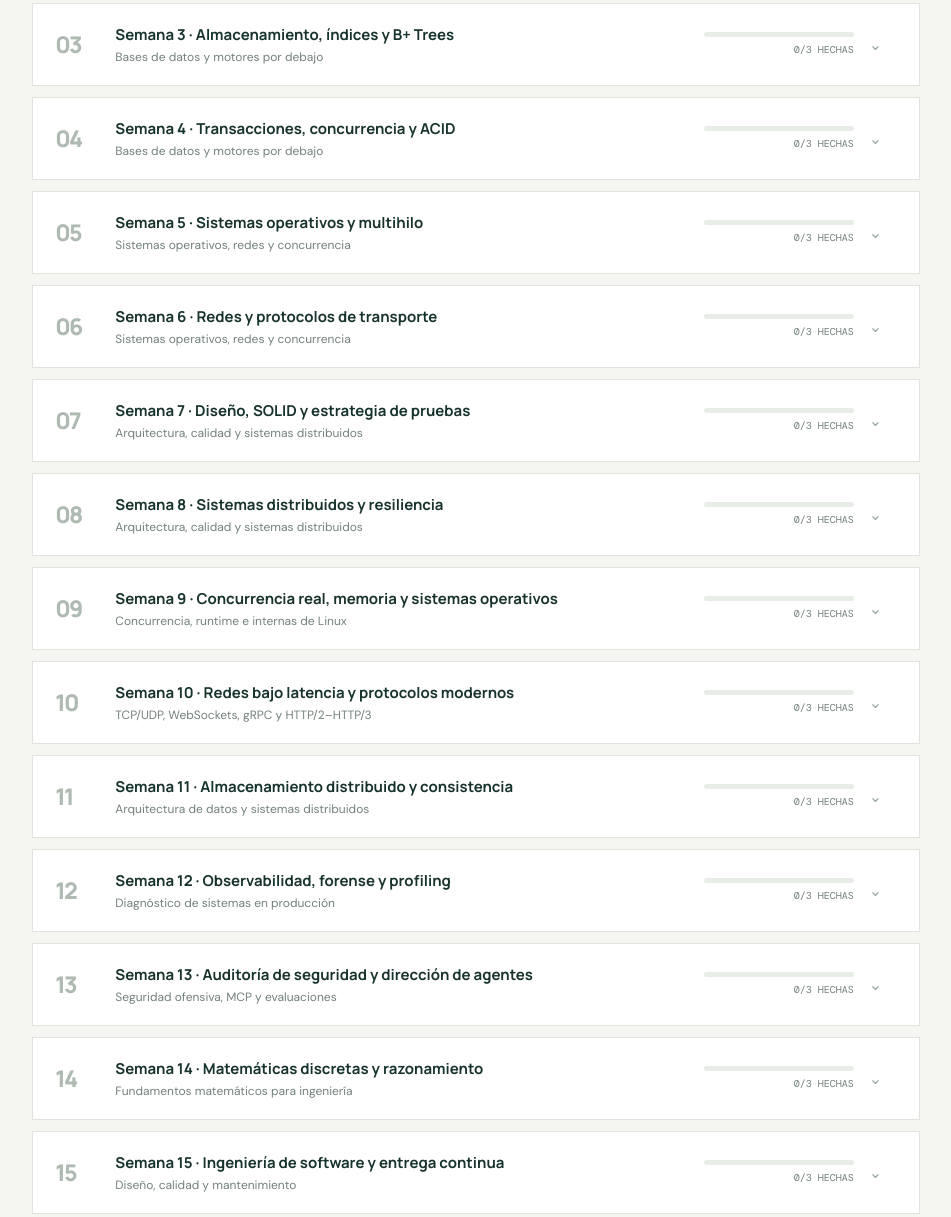
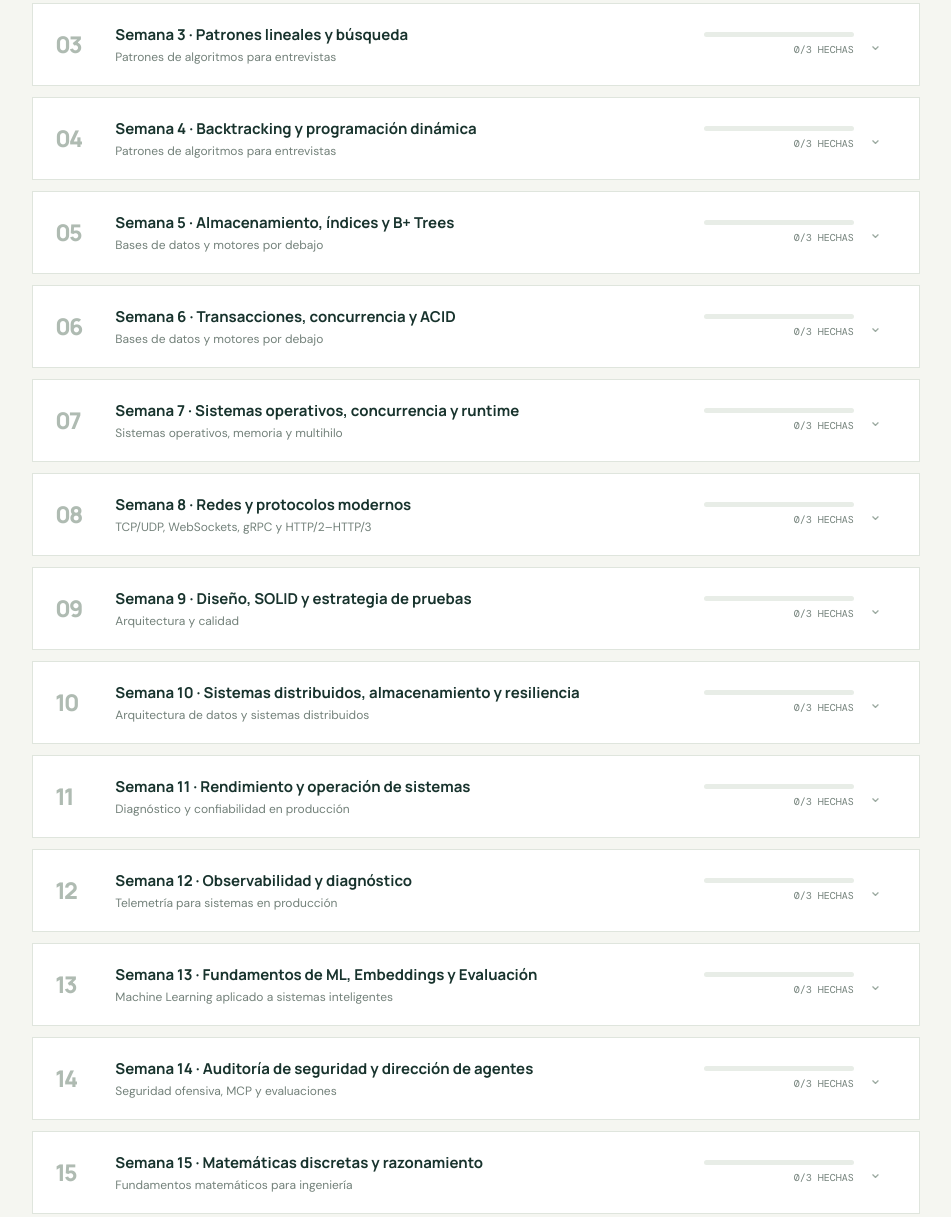
Before and after one commit to diegoparr/mi-todo-plan, a plain HTML site: page index.html in a window 1280 px wide. Shown: the part 1333-2550 px from the top of the page, without its empty margins (294-1245 px from the left). Drawn offline with nearby package versions, Linux system fonts and the light colour scheme.

Commit message:
Actualiza plan de estudio Ruta CS
Co-authored-by: Copilot <223556219+Copilot@users.noreply.github.com>

```diff
--- a/app.js
+++ b/app.js
@@ -1,102 +1,143 @@
 const weeks = [
   { title: "Complejidad, tablas hash y estructuras lineales", subtitle: "Algoritmos y estructuras de datos", tasks: [
-    ["Complejidad y Notación Big-O", "Tiempo vs. espacio auxiliar, peor caso y costos comunes.", "TEORÍA", "1.5 h"],
-    ["Arreglos vs. listas enlazadas", "Localidad de referencia y patrones de asignación de memoria.", "TEORÍA", "1 h"],
-    ["Tabla hash manual", "Implementar encadenamiento separado y analizar colisiones.", "PRÁCTICA", "2 h"],
+    ["Complejidad y Notación Big-O", "Tiempo vs. espacio auxiliar, peor caso y costos comunes.", "TEORÍA", "1.5 h", ["0-0"]],
+    ["Arreglos vs. listas enlazadas", "Localidad de referencia y patrones de asignación de memoria.", "TEORÍA", "1 h", ["0-1"]],
+    ["Tabla hash manual", "Implementar encadenamiento separado y analizar colisiones.", "PRÁCTICA", "2 h", ["0-2"]],
   ]},
   { title: "Árboles, heaps y grafos", subtitle: "Algoritmos y estructuras de datos", tasks: [
-    ["BST, AVL y Red-Black Trees", "Propiedades de orden, degradación y balanceo.", "TEORÍA", "1.5 h"],
-    ["Heaps y colas de prioridad", "Representación en arreglo, inserción y extracción en O(log n).", "TEORÍA", "1 h"],
-    ["Recorridos BFS y DFS", "Resolver 6 ejercicios de Trees y 6 de Graphs en NeetCode.", "PRÁCTICA", "3 h"],
+    ["BST, AVL y Red-Black Trees", "Propiedades de orden, degradación y balanceo.", "TEORÍA", "1.5 h", ["1-0"]],
+    ["Heaps y colas de prioridad", "Representación en arreglo, inserción y extracción en O(log n).", "TEORÍA", "1 h", ["1-1"]],
+    ["Recorridos BFS y DFS", "Resolver 6 ejercicios de Trees y 6 de Graphs en NeetCode.", "PRÁCTICA", "3 h", ["1-2"]],
+  ]},
+  { title: "Patrones lineales y búsqueda", subtitle: "Patrones de algoritmos para entrevistas", tasks: [
+    ["Sliding Window y Two Pointers", "Identificar ventanas expandibles, contracción y recorridos con dos punteros.", "TEORÍA", "1.5 h"],
+    ["Binary Search en respuestas", "Convertir problemas de optimización en una búsqueda binaria sobre el espacio de respuestas.", "TEORÍA", "1.5 h"],
+    ["Práctica de patrones lineales", "Resolver 8 ejercicios de Sliding Window, Two Pointers y Binary Search en NeetCode.", "PRÁCTICA", "3 h"],
+  ]},
+  { title: "Backtracking y programación dinámica", subtitle: "Patrones de algoritmos para entrevistas", tasks: [
+    ["Árboles de decisión y backtracking", "Modelar elecciones, restricciones, poda y estados visitados.", "TEORÍA", "1.5 h"],
+    ["Memoización y tabulación", "Comparar memoización con tabulación 1D/2D y reconocer estados recurrentes.", "TEORÍA", "1.5 h"],
+    ["DP y grafos en práctica", "Resolver 8 ejercicios de DP, Dijkstra y Topological Sort en NeetCode.", "PRÁCTICA", "3 h"],
   ]},
   { title: "Almacenamiento, índices y B+ Trees", subtitle: "Bases de datos y motores por debajo", tasks: [
-    ["Páginas de disco e I/O", "Entender por qué el acceso a disco cuesta más que la RAM.", "TEORÍA", "1 h"],
-    ["Árboles B y B+ Trees", "Fan-out, nodos hoja enlazados y consultas de rango.", "TEORÍA", "1.5 h"],
-    ["Laboratorio de EXPLAIN ANALYZE", "Insertar 500.000 filas y comparar consultas con índices.", "LABORATORIO", "3 h"],
+    ["Páginas de disco e I/O", "Entender por qué el acceso a disco cuesta más que la RAM.", "TEORÍA", "1 h", ["2-0"]],
+    ["Árboles B y B+ Trees", "Fan-out, nodos hoja enlazados y consultas de rango.", "TEORÍA", "1.5 h", ["2-1"]],
+    ["Laboratorio de EXPLAIN ANALYZE", "Insertar 500.000 filas y comparar consultas con índices.", "LABORATORIO", "3 h", ["2-2"]],
   ]},
   { title: "Transacciones, concurrencia y ACID", subtitle: "Bases de datos y motores por debajo", tasks: [
-    ["Atomicidad, durabilidad y WAL", "Comprender el registro de escritura anticipada.", "TEORÍA", "1 h"],
-    ["Niveles de aislamiento", "Revisar las anomalías y los 4 niveles ANSI.", "TEORÍA", "1.5 h"],
-    ["Carreras y deadlocks transaccionales", "Recrear una condición de carrera desde dos terminales.", "LABORATORIO", "3 h"],
+    ["Atomicidad, durabilidad y WAL", "Comprender el registro de escritura anticipada.", "TEORÍA", "1 h", ["3-0"]],
+    ["Niveles de aislamiento", "Revisar las anomalías y los 4 niveles ANSI.", "TEORÍA", "1.5 h", ["3-1"]],
+    ["Carreras y deadlocks transaccionales", "Recrear una condición de carrera desde dos terminales.", "LABORATORIO", "3 h", ["3-2"]],
   ]},
-  { title: "Sistemas operativos y multihilo", subtitle: "Sistemas operativos, redes y concurrencia", tasks: [
-    ["Procesos vs. hilos", "Memoria aislada, memoria compartida y context switch.", "TEORÍA", "1 h"],
-    ["Memoria virtual y thrashing", "Tablas de páginas, page faults y swap.", "TEORÍA", "1 h"],
-    ["Provocar y resolver un deadlock", "Dos hilos, dos recursos y ordenamiento global.", "LABORATORIO", "2.5 h"],
+  { title: "Sistemas operativos, concurrencia y runtime", subtitle: "Sistemas operativos, memoria y multihilo", tasks: [
+    ["Procesos, hilos y sincronización", "Unificar memoria aislada, memoria compartida, context switch, mutex, semáforos y canales.", "TEORÍA", "2 h", ["4-0", "8-0"]],
+    ["Memoria virtual, GC y fugas", "Relacionar page faults, swap, heap, fragmentación, referencias retenidas y file descriptors.", "TEORÍA", "2 h", ["4-1", "8-1"]],
+    ["Laboratorio de carga concurrente", "Provocar un deadlock, implementar un pool de workers y resolver carreras bajo contención.", "LABORATORIO", "3 h", ["4-2", "8-2"]],
   ]},
-  { title: "Redes y protocolos de transporte", subtitle: "Sistemas operativos, redes y concurrencia", tasks: [
-    ["Modelo TCP/IP", "Responsabilidades de IP, enrutamiento y transporte.", "TEORÍA", "1 h"],
-    ["TCP, UDP y HTTP", "Handshake, control de congestión y evolución de HTTP.", "TEORÍA", "1.5 h"],
-    ["Inspeccionar tráfico de red", "Observar TCP y DNS con curl -v o Wireshark.", "LABORATORIO", "2 h"],
+  { title: "Redes y protocolos modernos", subtitle: "TCP/UDP, WebSockets, gRPC y HTTP/2–HTTP/3", tasks: [
+    ["Modelo TCP/IP y transporte", "Integrar IP, enrutamiento, TCP, UDP, handshake, congestión y backpressure.", "TEORÍA", "2 h", ["5-0", "9-0"]],
+    ["HTTP, multiplexación y comunicación", "Comparar HTTP, WebSockets, gRPC, HTTP/2 y HTTP/3 sobre QUIC; identificar head-of-line blocking.", "TEORÍA", "2 h", ["5-1", "9-1"]],
+    ["Laboratorio de red degradada", "Inspeccionar TCP y DNS y emular latencia, pérdida y jitter con métricas.", "LABORATORIO", "3 h", ["5-2", "9-2"]],
   ]},
-  { title: "Diseño, SOLID y estrategia de pruebas", subtitle: "Arquitectura, calidad y sistemas distribuidos", tasks: [
-    ["SOLID en la práctica", "LSP, ISP y DIP con inyección de dependencias.", "TEORÍA", "1.5 h"],
-    ["Taxonomía de test doubles", "Dummies, stubs, mocks y fakes: cuándo usar cada uno.", "TEORÍA", "1 h"],
-    ["Refactorizar y probar", "Desacoplar un módulo y escribir pruebas unitarias.", "PRÁCTICA", "3 h"],
+  { title: "Diseño, SOLID y estrategia de pruebas", subtitle: "Arquitectura y calidad", tasks: [
+    ["SOLID en la práctica", "LSP, ISP y DIP con inyección de dependencias.", "TEORÍA", "1.5 h", ["6-0"]],
+    ["Taxonomía de test doubles", "Dummies, stubs, mocks y fakes: cuándo usar cada uno.", "TEORÍA", "1 h", ["6-1"]],
+    ["Refactorizar y probar", "Desacoplar un módulo y escribir pruebas unitarias.", "PRÁCTICA", "3 h", ["6-2"]],
   ]},
-  { title: "Sistemas distribuidos y resiliencia", subtitle: "Arquitectura, calidad y sistemas distribuidos", tasks: [
-    ["Teorema CAP", "Consistencia, disponibilidad y particiones de red.", "TEORÍA", "1 h"],
-    ["Patrones de resiliencia", "Circuit breaker, retries, rate limiting e idempotencia.", "TEORÍA", "1.5 h"],
-    ["Diseñar una arquitectura resiliente", "Diagrama de un sistema de alto tráfico.", "PRÁCTICA", "3 h"],
+  { title: "Sistemas distribuidos, almacenamiento y resiliencia", subtitle: "Arquitectura de datos y sistemas distribuidos", tasks: [
+    ["CAP, consistencia y particionamiento", "Unificar CAP, consistencia eventual, B+ Trees, LSM y distribución por particiones.", "TEORÍA", "2 h", ["7-0", "10-0"]],
+    ["Resiliencia, Saga e idempotencia", "Diseñar circuit breakers, retries, rate limiting, transacciones Saga y claves idempotentes.", "TEORÍA", "2 h", ["7-1", "10-1"]],
+    ["Arquitectura distribuida resiliente", "Construir un flujo con colas y backoff; diagramar un sistema de alto tráfico.", "LABORATORIO", "3 h", ["7-2", "10-2"]],
   ]},
-  { title: "Concurrencia real, memoria y sistemas operativos", subtitle: "Concurrencia, runtime e internas de Linux", tasks: [
-    ["Primitivas de sincronización", "Comparar mutex, semáforos y canales; detectar carreras y evitar deadlocks bajo contención.", "TEORÍA", "2 h"],
-    ["GC, heap y fugas de memoria", "Analizar pausas del recolector, fragmentación, referencias retenidas y consumo de file descriptors en Linux.", "TEORÍA", "2 h"],
-    ["Laboratorio de carga concurrente", "Implementar un pool de workers, medir contención y resolver una carrera con herramientas de profiling.", "LABORATORIO", "3 h"],
+  { title: "Rendimiento y operación de sistemas", subtitle: "Diagnóstico y confiabilidad en producción", tasks: [
+    ["Heap dumps y flame graphs", "Leer volcados de memoria, gráficos de llamadas y perfiles de CPU.", "TEORÍA", "2 h", ["11-0"]],
+    ["Profiling y file descriptors", "Localizar fugas, bloqueos y agotamiento de recursos en Linux.", "PRÁCTICA", "2 h"],
+    ["Incidente de rendimiento", "Reproducir una latencia de 3 segundos y confirmar la causa con trazas y perfiles.", "LABORATORIO", "3 h"],
   ]},
-  { title: "Redes bajo latencia y protocolos modernos", subtitle: "TCP/UDP, WebSockets, gRPC y HTTP/2–HTTP/3", tasks: [
-    ["TCP, UDP y buffers de red", "Estudiar control de congestión, ventanas, backpressure y degradación de paquetes con latencia real.", "TEORÍA", "2 h"],
-    ["Multiplexación y comunicación", "Comparar WebSockets y gRPC con HTTP/2 y HTTP/3 sobre QUIC; identificar head-of-line blocking.", "TEORÍA", "2 h"],
-    ["Laboratorio de red degradada", "Emular latencia, pérdida y jitter; observar throughput, retransmisiones y colas con métricas.", "LABORATORIO", "3 h"],
+  { title: "Observabilidad y diagnóstico", subtitle: "Telemetría para sistemas en producción", tasks: [
+    ["Trazabilidad y telemetría", "Instrumentar una petición con OpenTelemetry, métricas Prometheus y logs estructurados correlacionados.", "PRÁCTICA", "2 h", ["11-1"]],
+    ["Runbooks y señales operativas", "Definir métricas de salud, alertas accionables y procedimientos de respuesta.", "TEORÍA", "2 h"],
+    ["Laboratorio de diagnóstico", "Usar trazas y perfiles para aislar una regresión de rendimiento.", "LABORATORIO", "3 h", ["11-2"]],
   ]},
-  { title: "Almacenamiento distribuido y consistencia", subtitle: "Arquitectura de datos y sistemas distribuidos", tasks: [
-    ["B+ Trees, LSM y particionamiento", "Contrastar índices B+ con árboles LSM, compaction, almacenamiento columnar y distribución por particiones.", "TEORÍA", "2 h"],
-    ["CAP, Saga e idempotencia", "Diseñar consistencia eventual, transacciones Saga y claves idempotentes para no duplicar cobros.", "TEORÍA", "2 h"],
-    ["Colas y resiliencia distribuida", "Construir un flujo con Kafka, RabbitMQ o Redis Streams usando backoff exponencial, circuit breaker y rate limiting.", "LABORATORIO", "3 h"],
-  ]},
-  { title: "Observabilidad, forense y profiling", subtitle: "Diagnóstico de sistemas en producción", tasks: [
-    ["Heap dumps y flame graphs", "Leer volcados de memoria, gráficos de llamadas y perfiles de CPU para localizar fugas y bloqueos.", "TEORÍA", "2 h"],
-    ["Trazabilidad y telemetría", "Instrumentar una petición con OpenTelemetry, métricas Prometheus y logs estructurados correlacionados.", "PRÁCTICA", "2 h"],
-    ["Incidente de rendimiento", "Reproducir una latencia de 3 segundos, formular hipótesis y confirmar la causa con trazas y perfiles.", "LABORATORIO", "3 h"],
+  { title: "Fundamentos de ML, Embeddings y Evaluación", subtitle: "Machine Learning aplicado a sistemas inteligentes", tasks: [
+    ["Regresión, clasificación y descenso de gradiente", "Estudiar los fundamentos de regresión, clasificación y optimización por descenso de gradiente.", "TEORÍA", "2 h"],
+    ["Espacios vectoriales y RAG", "Practicar similitud coseno y chunking para recuperar contexto en sistemas RAG.", "PRÁCTICA", "2 h"],
+    ["Laboratorio de evaluación", "Calcular Precision, Recall, F1 y matriz de confusión sobre un dataset real.", "LABORATORIO", "3 h"],
   ]},
   { title: "Auditoría de seguridad y dirección de agentes", subtitle: "Seguridad ofensiva, MCP y evaluaciones", tasks: [
-    ["Auditoría de código generado", "Detectar prompt injection indirecta, timing attacks, fugas de contexto, CORS/tokens y escalada de privilegios.", "PRÁCTICA", "2 h"],
-    ["MCP y tool calling seguro", "Exponer una API o script local con permisos mínimos, validación de entradas, límites y trazabilidad.", "LABORATORIO", "3 h"],
-    ["Evals y benchmarks de agentes", "Diseñar pruebas automatizadas para errores lógicos, alucinaciones, regresiones y degradación de rendimiento.", "PRÁCTICA", "2.5 h"],
+    ["Auditoría de código generado", "Detectar prompt injection indirecta, timing attacks, fugas de contexto, CORS/tokens y escalada de privilegios.", "PRÁCTICA", "2 h", ["12-0"]],
+    ["MCP y tool calling seguro", "Exponer una API o script local con permisos mínimos, validación de entradas, límites y trazabilidad.", "LABORATORIO", "3 h", ["12-1"]],
+    ["Evals y benchmarks de agentes", "Diseñar pruebas automatizadas para errores lógicos, alucinaciones, regresiones y degradación de rendimiento.", "PRÁCTICA", "2.5 h", ["12-2"]],
   ]},
   { title: "Matemáticas discretas y razonamiento", subtitle: "Fundamentos matemáticos para ingeniería", tasks: [
-    ["Lógica, conjuntos y relaciones", "Repasar proposiciones, cuantificadores, funciones, relaciones de equivalencia y razonamiento formal.", "TEORÍA", "2 h"],
-    ["Inducción, combinatoria y probabilidad", "Resolver recurrencias, conteos, invariantes y probabilidades útiles para analizar algoritmos.", "PRÁCTICA", "2 h"],
-    ["Demostraciones de algoritmos", "Justificar corrección y complejidad de tres algoritmos usando invariantes y casos límite.", "LABORATORIO", "2.5 h"],
+    ["Lógica, conjuntos y relaciones", "Repasar proposiciones, cuantificadores, funciones y relaciones de equivalencia.", "TEORÍA", "2 h", ["13-0"]],
+    ["Inducción, combinatoria y probabilidad", "Resolver recurrencias, conteos, invariantes y probabilidades útiles para analizar algoritmos.", "PRÁCTICA", "2 h", ["13-1"]],
+    ["Demostraciones de algoritmos", "Justificar corrección y complejidad de tres algoritmos usando invariantes y casos límite.", "LABORATORIO", "2.5 h", ["13-2"]],
   ]},
   { title: "Ingeniería de software y entrega continua", subtitle: "Diseño, calidad y mantenimiento", tasks: [
-    ["Git y colaboración avanzada", "Practicar ramas, rebase, resolución de conflictos, revisión de código y commits mantenibles.", "PRÁCTICA", "2 h"],
-    ["Testing y CI/CD", "Diseñar una pirámide de pruebas y automatizar lint, tests y builds en un pipeline de integración continua.", "LABORATORIO", "3 h"],
-    ["Arquitectura limpia y ADRs", "Documentar decisiones, separar capas y evaluar trade-offs de mantenibilidad, coste y complejidad.", "PRÁCTICA", "2 h"],
+    ["Git y colaboración avanzada", "Practicar ramas, rebase, resolución de conflictos, revisión de código y commits mantenibles.", "PRÁCTICA", "2 h", ["14-0"]],
+    ["Testing y CI/CD", "Diseñar una pirámide de pruebas y automatizar lint, tests y builds en integración continua.", "LABORATORIO", "3 h", ["14-1"]],
+    ["Arquitectura limpia y ADRs", "Documentar decisiones, separar capas y evaluar trade-offs de mantenibilidad, coste y complejidad.", "PRÁCTICA", "2 h", ["14-2"]],
   ]},
   { title: "Seguridad aplicada e identidad", subtitle: "Protección de aplicaciones y datos", tasks: [
-    ["Criptografía para desarrolladores", "Comprender hash, cifrado simétrico/asimétrico, firmas, TLS y errores comunes de implementación.", "TEORÍA", "2 h"],
-    ["OAuth2, OIDC y secretos", "Implementar autenticación, autorización, scopes, rotación de tokens y gestión segura de secretos.", "LABORATORIO", "3 h"],
-    ["Threat modeling y respuesta", "Construir un modelo STRIDE, priorizar riesgos y definir controles, alertas y recuperación.", "PRÁCTICA", "2 h"],
+    ["Criptografía para desarrolladores", "Comprender hash, cifrado, firmas, TLS y errores comunes de implementación.", "TEORÍA", "2 h", ["15-0"]],
+    ["OAuth2, OIDC y secretos", "Implementar autenticación, autorización, scopes, rotación de tokens y gestión segura de secretos.", "LABORATORIO", "3 h", ["15-1"]],
+    ["Threat modeling y respuesta", "Construir un modelo STRIDE, priorizar riesgos y definir controles, alertas y recuperación.", "PRÁCTICA", "2 h", ["15-2"]],
   ]},
   { title: "Cloud, DevOps y operación", subtitle: "Despliegue y confiabilidad de plataformas", tasks: [
-    ["Contenedores y Kubernetes", "Empaquetar una API con Docker y comprender servicios, deployments, health checks y configuración.", "LABORATORIO", "3 h"],
-    ["Infraestructura como código", "Definir infraestructura reproducible con Terraform y aplicar principios de configuración segura.", "PRÁCTICA", "2 h"],
-    ["Backups y recuperación", "Diseñar RPO/RTO, backups probados, despliegues graduales y un plan de recuperación ante desastres.", "TEORÍA", "2 h"],
+    ["Contenedores y Kubernetes", "Empaquetar una API con Docker y comprender servicios, deployments, health checks y configuración.", "LABORATORIO", "3 h", ["16-0"]],
+    ["Infraestructura como código", "Definir infraestructura reproducible con Terraform y aplicar configuración segura.", "PRÁCTICA", "2 h", ["16-1"]],
+    ["Backups y recuperación", "Diseñar RPO/RTO, backups probados, despliegues graduales y recuperación ante desastres.", "TEORÍA", "2 h", ["16-2"]],
   ]},
-  { title: "Proyecto integrador y comunicación técnica", subtitle: "Síntesis y preparación profesional", tasks: [
-    ["Diseñar el sistema completo", "Definir una plataforma con API, base de datos, autenticación, colas, idempotencia y observabilidad.", "PRÁCTICA", "3 h"],
-    ["Construir y desplegar", "Implementar el sistema, añadir pruebas de carga y publicar un entorno reproducible con documentación.", "LABORATORIO", "5 h"],
-    ["Defender decisiones técnicas", "Crear diagramas, ADRs, runbook y una presentación que explique límites, riesgos y trade-offs.", "PRÁCTICA", "2.5 h"],
+  { title: "Proyecto integrador y endurecimiento", subtitle: "Producción real, observabilidad y documentación", tasks: [
+    ["Endurecer un sistema de producción", "Añadir observabilidad OpenTelemetry, métricas, logs correlacionados y alertas a un sistema real existente.", "PRÁCTICA", "3 h", ["17-0"]],
+    ["Suite de evals automatizados para agentes", "Construir evals reproducibles para calidad, seguridad, regresiones y rendimiento de los agentes existentes.", "LABORATORIO", "4 h", ["17-1"]],
+    ["Documentar con ADRs y runbook", "Registrar decisiones de arquitectura, límites, riesgos, operación y trade-offs del sistema endurecido.", "PRÁCTICA", "2.5 h", ["17-2"]],
   ]},
 ];
 
 const storageKey = "ruta-cs-progress";
+const activityKey = "ruta-cs-activity";
 let state = JSON.parse(localStorage.getItem(storageKey) || "{}");
 let filter = "all";
-const allTasks = weeks.flatMap((week, wi) => week.tasks.map((task, ti) => ({ week, wi, ti, id: `${wi}-${ti}`, title: task[0], description: task[1], type: task[2], time: task[3] })));
+let activityHistory = JSON.parse(localStorage.getItem(activityKey) || "[]");
+const allTasks = weeks.flatMap((week, wi) => week.tasks.map((task, ti) => ({ week, wi, ti, id: `${wi}-${ti}`, title: task[0], description: task[1], type: task[2], time: task[3], legacyIds: task[4] || [] })));
 const isDone = id => Boolean(state[id]);
 const save = () => localStorage.setItem(storageKey, JSON.stringify(state));
+const saveActivity = () => localStorage.setItem(activityKey, JSON.stringify([...new Set(activityHistory)].sort()));
+const dateKey = date => {
+  const year = date.getFullYear();
+  const month = String(date.getMonth() + 1).padStart(2, "0");
+  const day = String(date.getDate()).padStart(2, "0");
+  return `${year}-${month}-${day}`;
+};
+const recordActivity = () => {
+  activityHistory.push(dateKey(new Date()));
+  saveActivity();
+};
+const getStreakCount = () => {
+  const dates = new Set(activityHistory);
+  const today = new Date();
+  const todayKey = dateKey(today);
+  const yesterday = new Date(today);
+  yesterday.setDate(today.getDate() - 1);
+  const start = dates.has(todayKey) ? today : dates.has(dateKey(yesterday)) ? yesterday : null;
+  if (!start) return 0;
+  let streak = 0;
+  const cursor = new Date(start);
+  while (dates.has(dateKey(cursor))) {
+    streak += 1;
+    cursor.setDate(cursor.getDate() - 1);
+  }
+  return streak;
+};
+
+const migrationChanged = allTasks.some(task => task.legacyIds.some(legacyId => {
+  if (!state[legacyId]) return false;
+  state[task.id] = true;
+  return true;
+}));
+if (migrationChanged) save();
 
 function renderWeeks() {
   const list = document.querySelector("#weeksList");
@@ -113,7 +154,12 @@ function renderWeeks() {
     </article>`;
   }).join("") || `<div class="empty-state">No hay tareas en esta vista.</div>`;
   list.querySelectorAll(".week-summary").forEach(summary => summary.addEventListener("click", () => summary.parentElement.classList.toggle("open")));
-  list.querySelectorAll("input").forEach(input => input.addEventListener("change", () => { state[input.dataset.task] = input.checked; save(); render(); }));
+  list.querySelectorAll("input").forEach(input => input.addEventListener("change", () => {
+    state[input.dataset.task] = input.checked;
+    if (input.checked) recordActivity();
+    save();
+    render();
+  }));
 }
 
 function render() {
@@ -129,10 +175,18 @@ function render() {
   document.querySelector("#nextTitle").textContent = next ? next.title : "¡Ruta completada!";
   document.querySelector("#nextDescription").textContent = next ? next.description : "Has marcado todas las tareas del plan como hechas.";
   document.querySelector("#completeNext").disabled = !next;
-  document.querySelector("#completeNext").onclick = () => { if (next) { state[next.id] = true; save(); render(); } };
+  document.querySelector("#completeNext").onclick = () => {
+    if (next) {
+      state[next.id] = true;
+      recordActivity();
+      save();
+      render();
+    }
+  };
   document.querySelector("#heroStatus").textContent = next ? `Siguiente: Semana ${next.wi + 1}` : "Excelente trabajo";
   document.querySelector("#currentWeekLabel").textContent = next ? `Semana ${next.wi + 1} · en progreso` : "Plan terminado";
-  document.querySelector("#streakCount").textContent = completed ? "1 día" : "0 días";
+  const streak = getStreakCount();
+  document.querySelector("#streakCount").textContent = `${streak} ${streak === 1 ? "día" : "días"}`;
   renderWeeks();
 }
 
@@ -141,6 +195,12 @@ document.querySelectorAll(".filter").forEach(button => button.addEventListener("
   button.classList.add("active"); filter = button.dataset.filter; renderWeeks();
 }));
 document.querySelector("#resetProgress").addEventListener("click", () => {
-  if (confirm("¿Quieres borrar todo tu progreso?")) { state = {}; save(); render(); }
+  if (confirm("¿Quieres borrar todo tu progreso?")) {
+    state = {};
+    activityHistory = [];
+    save();
+    saveActivity();
+    render();
+  }
 });
 render();
```
Also changed, not shown: index.html (+3 -1 lines).
